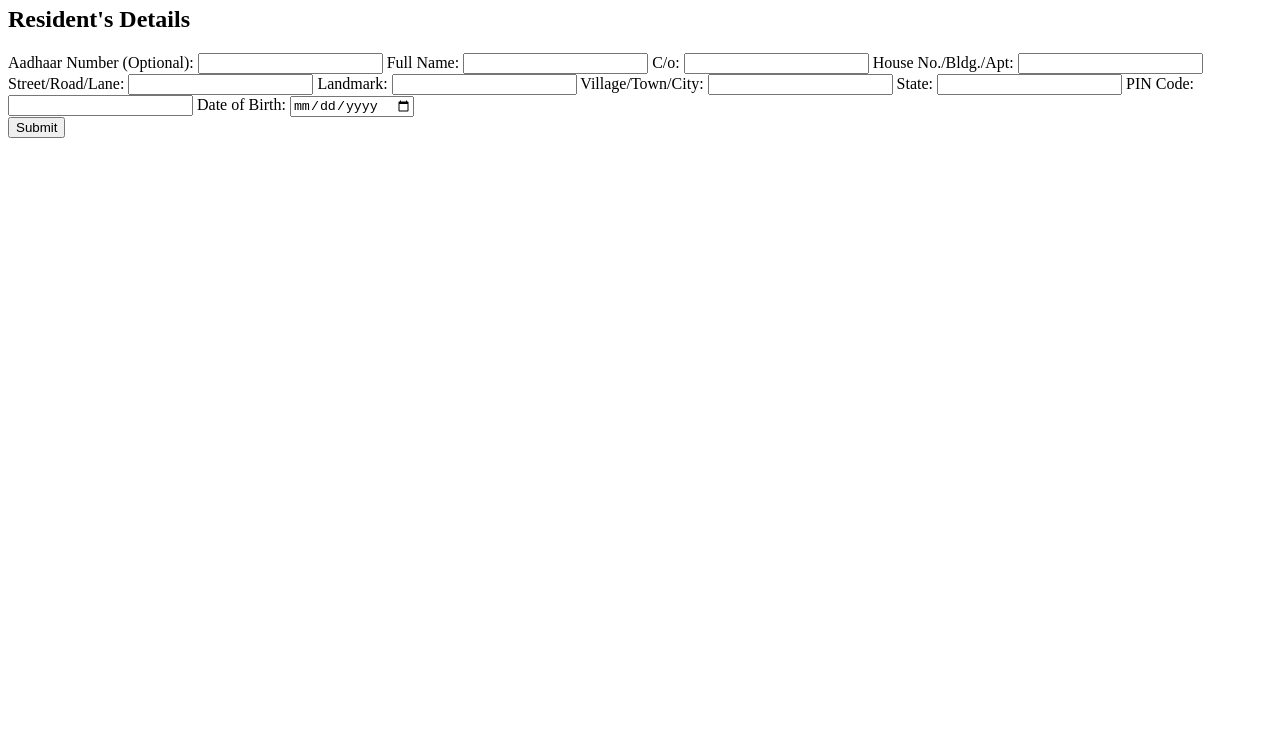
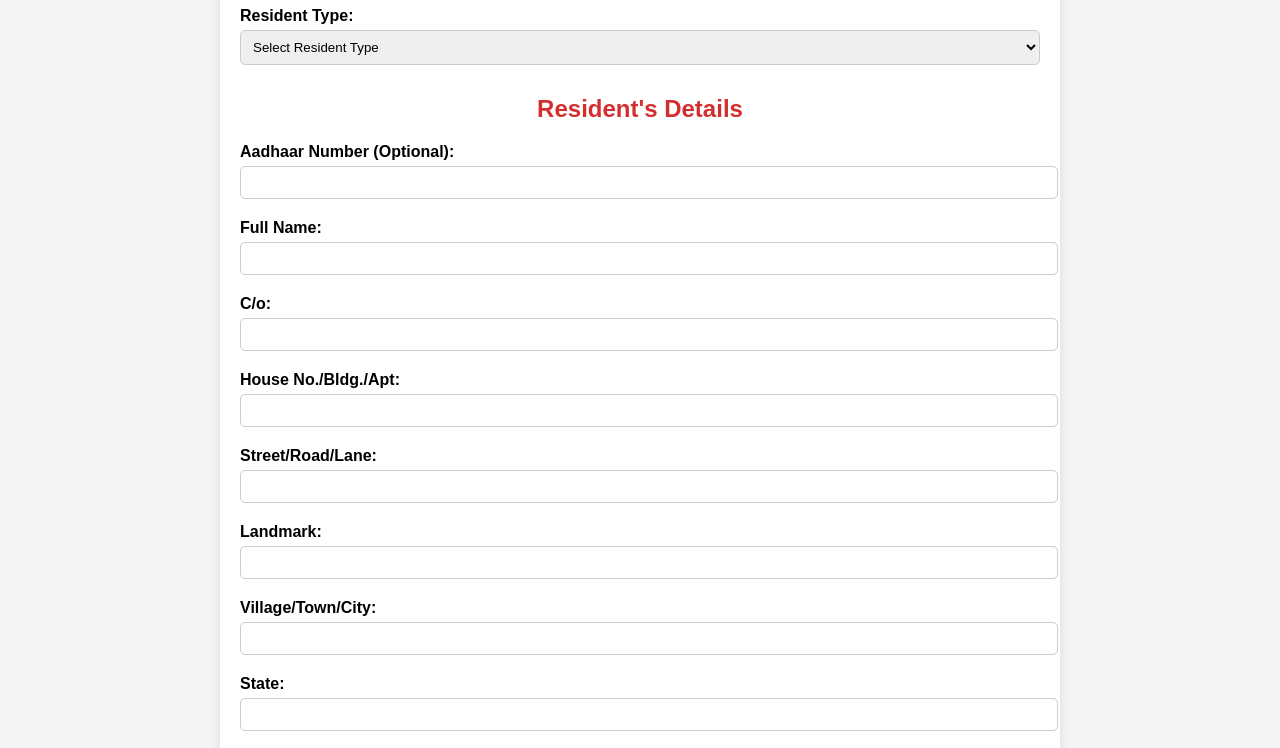
Before and after one commit to venkateshwaran-v/regform, a plain HTML site: page index.html in a window 1280 px wide. Shown: the part 113-861 px from the top of the page. Before the commit the page ends 800 px from the top, so only its background shows below. Drawn offline with Linux system fonts and the light colour scheme; a script that the page names is missing.

Commit message:
Update index.html

```diff
--- a/index.html
+++ b/index.html
@@ -4,7 +4,7 @@
     <meta charset="UTF-8">
     <meta name="viewport" content="width=device-width, initial-scale=1.0">
     <title>Aadhaar Enrolment/Update Form</title>
-    <link rel="stylesheet" href="style.css"> <!-- Link to the stylesheet -->
+    <link rel="stylesheet" href="styles.css"> <!-- Link to the stylesheet -->
 </head>
 <body>
     <div class="container">
```
